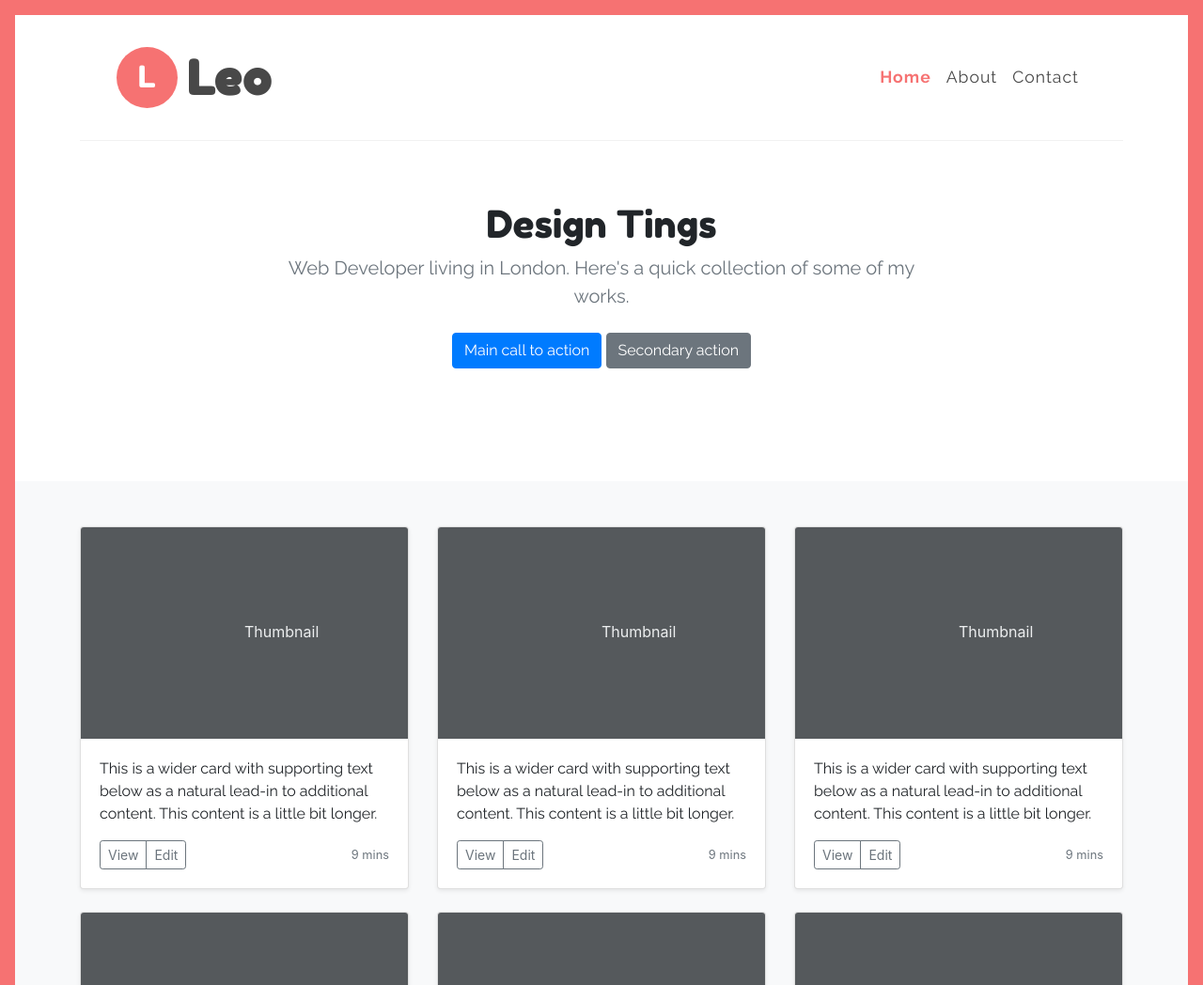
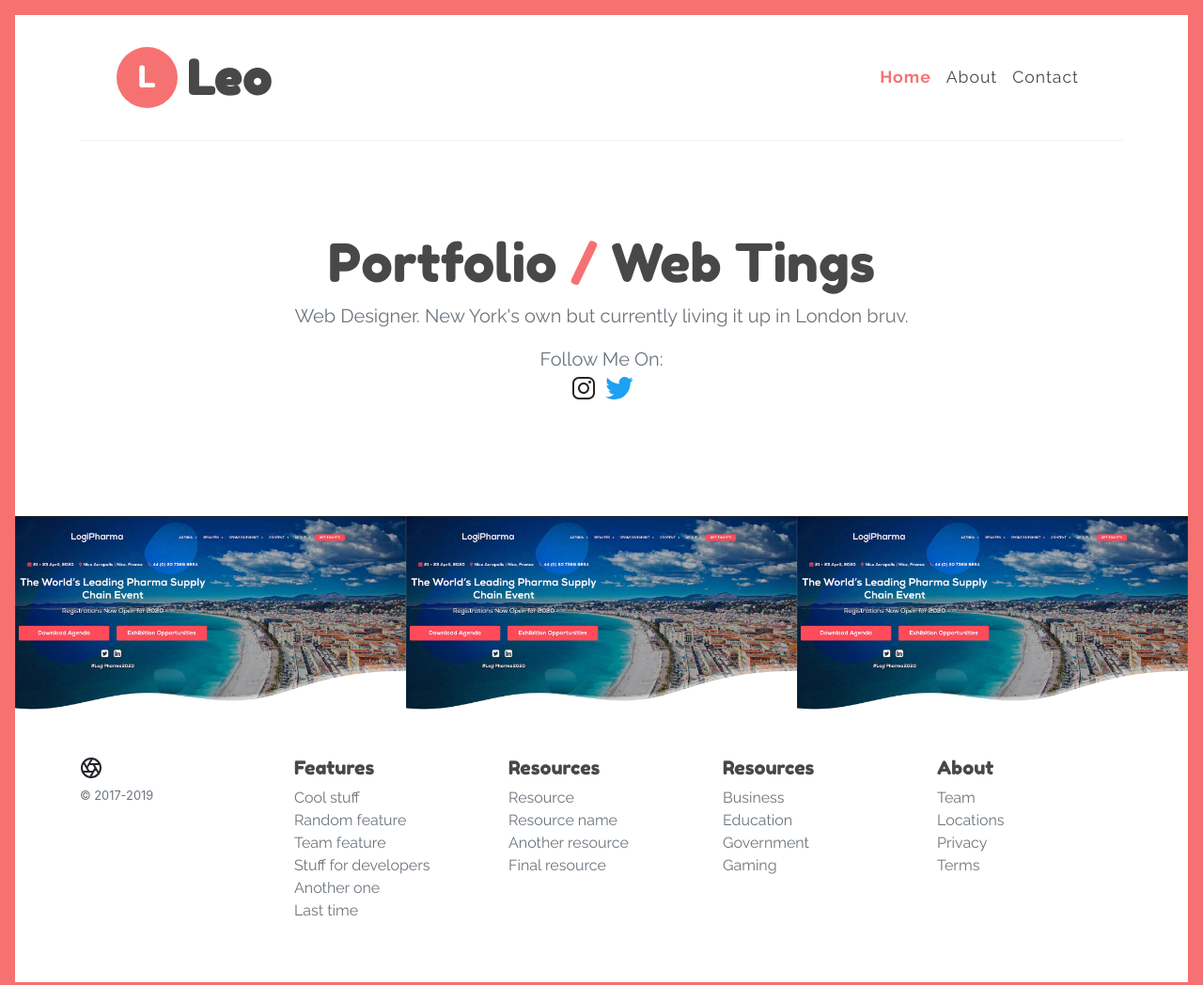
Before and after one commit to leo12534/leo12534.github.io, a plain HTML site: page index.html in a window 1280 px wide. Shown: the top 1048 px of the page at 94% size. Drawn offline with nearby package versions, Linux system fonts and the light colour scheme.

Commit message:
Still nitpicking Hero section

```diff
--- a/index.html
+++ b/index.html
@@ -9,6 +9,8 @@
     <link href="css/bootstrap.min.css" rel="stylesheet" media="all">
     <!--  Google Fonts -->
     <link href="https://fonts.googleapis.com/css?family=Fredoka+One|Raleway:400,600,700&display=swap" rel="stylesheet">
+    <!-- Icons -->
+    <link href="https://unpkg.com/ionicons@4.5.10-0/dist/css/ionicons.min.css" rel="stylesheet">
     <!-- Custom CSS -->
     <link rel="stylesheet" href="style.css">
     <title>Leo Portfolio</title>
@@ -40,20 +42,30 @@
         </div>
     </header>
     <main role="main">
-        <section class="jumbotron text-center bg-transparent">
-            <div class="container">
+        <section class="text-center bg-transparent py-5">
+            <div class="container py-5">
                 <div class="col-md-8 offset-md-2">
-                    <h1>Design <strogng>Tings</strogng></h1>
-                    <p class="lead text-muted">Web Developer living in London. Here's a quick collection of some of my works. </p>
-
-                    <p>
-                        <a href="#" class="btn btn-primary my-2">Main call to action</a>
-                        <a href="#" class="btn btn-secondary my-2">Secondary action</a>
-                    </p>
+                    <h1 class="display-4">Portfolio <strong class="text-red">/</strong> Web Tings</h1>
+                    <p class="lead text-muted">Web Designer. New York's own but currently living it up in London bruv. </p>
+                    <p class="lead text-muted">Follow Me On: <br> <a href="https://www.instagram.com/leofbermeo/" target="_blank">
+                            <ion-icon style="color:#262625;" size="large" name="logo-instagram"> </ion-icon>
+                        </a> <a href="https://twitter.com/leobermeo" target="_blank">
+                            <ion-icon style="color:#1DA1F2;" size="large" name="logo-twitter"></ion-icon>
+                        </a></p>
                 </div>
             </div>
         </section>
-        <div class="album py-5 bg-light">
+        <section>
+            <div class="row no-gutters">
+                <div class="col-md-4 d-flex align-items-center"> <img src="img/logi-sample.jpg" class="img-fluid img-rounded" alt="">
+                </div>
+                <div class="col-md-4"> <img src="img/logi-sample.jpg" class="img-fluid img-rounded" alt="">
+                </div>
+                <div class="col-md-4"> <img src="img/logi-sample.jpg" class="img-fluid img-rounded" alt="">
+                </div>
+            </div>
+        </section>
+        <!-- <div class="album py-5 bg-light">
             <div class="container">
                 <div class="row">
                     <div class="col-md-4">
@@ -220,15 +232,57 @@
                     </div>
                 </div>
             </div>
-        </div>
+        </div> -->
     </main>
-    <footer class="text-muted">
-        <div class="container">
-            <p class="float-right">
-                <a href="#">Back to top</a>
-            </p>
-            <p>Album example is © Bootstrap, but please download and customize it for yourself!</p>
-            <p>New to Bootstrap? <a href="https://getbootstrap.com/">Visit the homepage</a> or read our <a href="/docs/4.4/getting-started/introduction/">getting started guide</a>.</p>
+    <!-- Footer Starts -->
+    <footer class="container py-5">
+        <div class="row">
+            <div class="col-12 col-md">
+                <svg xmlns="http://www.w3.org/2000/svg" width="24" height="24" fill="none" stroke="currentColor" stroke-linecap="round" stroke-linejoin="round" stroke-width="2" class="d-block mb-2" role="img" viewBox="0 0 24 24" focusable="false">
+                    <title>Product</title>
+                    <circle cx="12" cy="12" r="10"></circle>
+                    <path d="M14.31 8l5.74 9.94M9.69 8h11.48M7.38 12l5.74-9.94M9.69 16L3.95 6.06M14.31 16H2.83m13.79-4l-5.74 9.94"></path>
+                </svg>
+                <small class="d-block mb-3 text-muted">© 2017-2019</small>
+            </div>
+            <div class="col-6 col-md">
+                <h5>Features</h5>
+                <ul class="list-unstyled text-small">
+                    <li><a class="text-muted" href="#">Cool stuff</a></li>
+                    <li><a class="text-muted" href="#">Random feature</a></li>
+                    <li><a class="text-muted" href="#">Team feature</a></li>
+                    <li><a class="text-muted" href="#">Stuff for developers</a></li>
+                    <li><a class="text-muted" href="#">Another one</a></li>
+                    <li><a class="text-muted" href="#">Last time</a></li>
+                </ul>
+            </div>
+            <div class="col-6 col-md">
+                <h5>Resources</h5>
+                <ul class="list-unstyled text-small">
+                    <li><a class="text-muted" href="#">Resource</a></li>
+                    <li><a class="text-muted" href="#">Resource name</a></li>
+                    <li><a class="text-muted" href="#">Another resource</a></li>
+                    <li><a class="text-muted" href="#">Final resource</a></li>
+                </ul>
+            </div>
+            <div class="col-6 col-md">
+                <h5>Resources</h5>
+                <ul class="list-unstyled text-small">
+                    <li><a class="text-muted" href="#">Business</a></li>
+                    <li><a class="text-muted" href="#">Education</a></li>
+                    <li><a class="text-muted" href="#">Government</a></li>
+                    <li><a class="text-muted" href="#">Gaming</a></li>
+                </ul>
+            </div>
+            <div class="col-6 col-md">
+                <h5>About</h5>
+                <ul class="list-unstyled text-small">
+                    <li><a class="text-muted" href="#">Team</a></li>
+                    <li><a class="text-muted" href="#">Locations</a></li>
+                    <li><a class="text-muted" href="#">Privacy</a></li>
+                    <li><a class="text-muted" href="#">Terms</a></li>
+                </ul>
+            </div>
         </div>
     </footer>
     <!-- Optional JavaScript -->
@@ -236,6 +290,7 @@
     <script src="https://code.jquery.com/jquery-3.4.1.slim.min.js" integrity="sha384-J6qa4849blE2+poT4WnyKhv5vZF5SrPo0iEjwBvKU7imGFAV0wwj1yYfoRSJoZ+n" crossorigin="anonymous"></script>
     <script src="https://cdn.jsdelivr.net/npm/popper.js@1.16.0/dist/umd/popper.min.js" integrity="sha384-Q6E9RHvbIyZFJoft+2mJbHaEWldlvI9IOYy5n3zV9zzTtmI3UksdQRVvoxMfooAo" crossorigin="anonymous"></script>
     <script src="js/bootstrap.min.js"></script>
+    <script src="https://unpkg.com/ionicons@4.5.10-0/dist/ionicons.js"></script>
 </body>
 
 </html>
--- a/style.css
+++ b/style.css
@@ -1,12 +1,14 @@
 /* Global Typography */
 
-h1, h2, h3, h4, h5, h6, .navbar-brand{font-family: 'Fredoka One', cursive !important;}
-p,  ul,  ol,  li,  table,  address,  blockquote,  cite, header .navbar .navbar-nav .nav-item {font-family: 'Raleway', sans-serif !important;}
-
+h1, h2, h3, h4, h5, h6, .navbar-brand{font-family: 'Fredoka One', cursive !important; color:#484848;}
+p,  ul,  ol,  li,  table,  address,  blockquote,  cite, header .navbar .navbar-nav .nav-item {font-family: 'Raleway', sans-serif !important; color:#484848;}
 
 /* Global Styling */
 body { border:16px solid #f67272;}
 @media(max-width:991px) {body {border:none;}}
+
+/* Typography Helper Classes */
+.text-red {color:#f67272 !important;}
 
 /* Header / Nav Styling */
 header .navbar {border-bottom: 1px solid #f1f1f1;}
```
Also changed, not shown: img/logi-sample.jpg (added).
